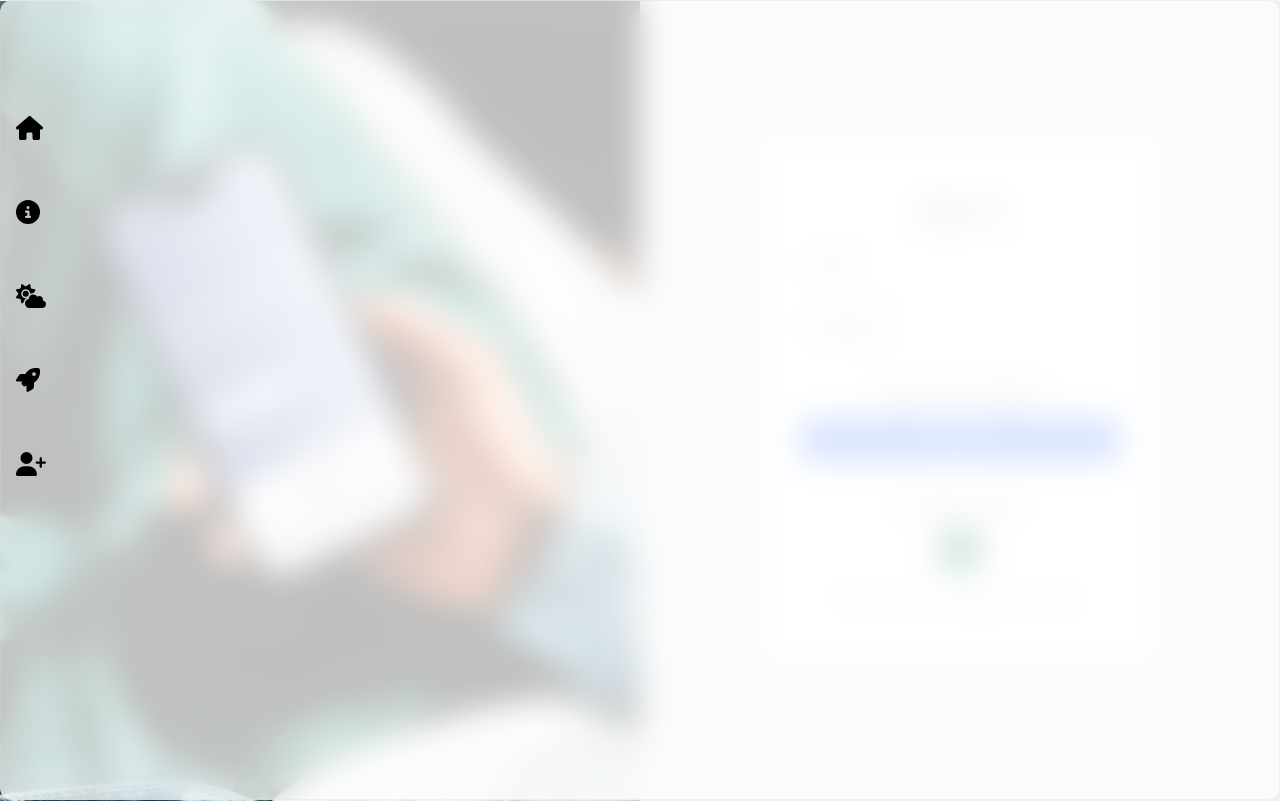
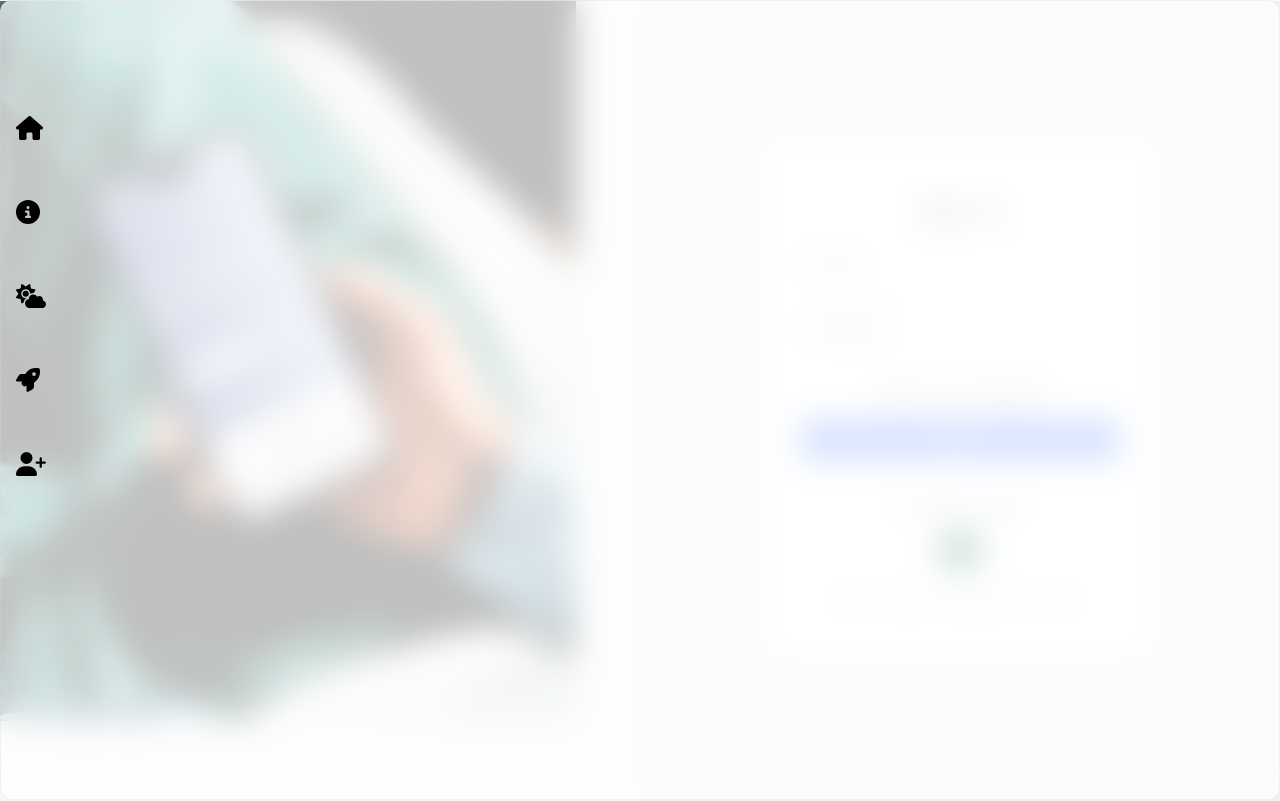
Before and after one commit to simlu2000/wapa_app, a React (Create React App) app: page /SignUpScreen in a window 1280 px wide. Built offline with nearby package versions, Linux system fonts and the light colour scheme; no server answers.

Commit message:
Update style_signupscreen.css

```diff
--- a/src/Styles/style_signupscreen.css
+++ b/src/Styles/style_signupscreen.css
@@ -6,7 +6,7 @@
   background-image: url("../img/signupPageIntro.png");
   background-repeat: no-repeat;
   background-position: cover;
-  background-size: 100%;
+  background-size: 90%;
 }
 
 #go-home {
```
